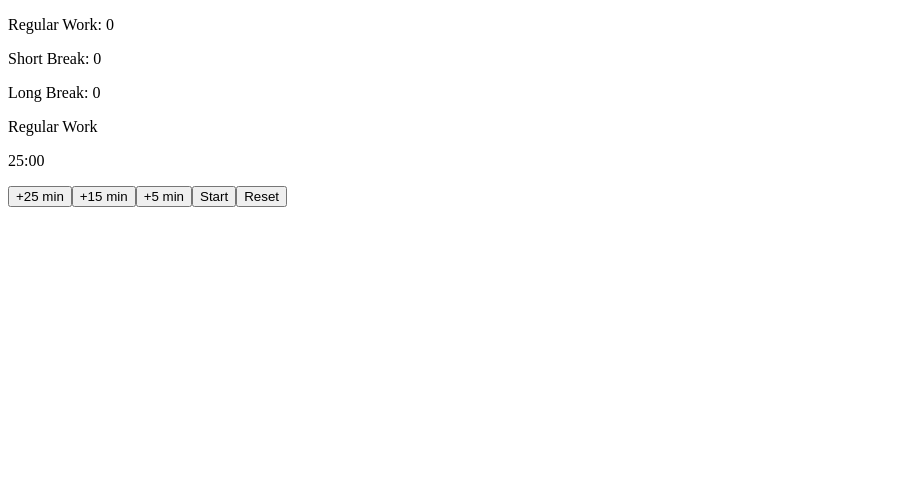
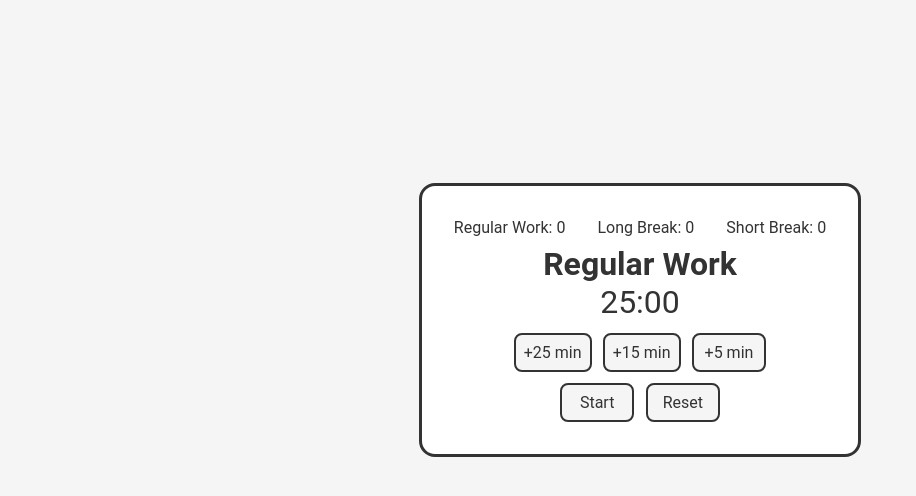
Before and after one commit to theju-bot/pro02_pomodoro_timer, a React (Vite) app: page / in a window 1280 px wide. Shown: the top 496 px of the page, without its empty margins (0-916 px from the left). Built offline with nearby package versions, Linux system fonts and the light colour scheme.

Commit message:
final version 9/2/2025

```diff
--- a/src/App.jsx
+++ b/src/App.jsx
@@ -89,6 +89,7 @@ function App() {
         times15={times15}
         times5={times5}
         resetTimer={resetTimer}
+        isDormant={!pomodoro}
       />
     </>
   );
--- a/src/Button.jsx
+++ b/src/Button.jsx
@@ -1,6 +1,7 @@
 import React from 'react';
+import './index.css';
 
-const Button = ({ time, setMinutes, setSeconds, setWork,setPomodoro  }) => {
+const Button = ({ time, setMinutes, setSeconds, setWork, setPomodoro }) => {
   return (
     <button
       className="timerButton"
--- a/src/Fourm.jsx
+++ b/src/Fourm.jsx
@@ -1,5 +1,6 @@
 import React from 'react';
 import Button from './Button';
+import './index.css';
 
 const Fourm = ({
   minutes,
@@ -13,19 +14,28 @@ const Fourm = ({
   times25,
   times15,
   times5,
-  resetTimer
+  resetTimer,
+  isDormant,
 }) => {
-  const times = [25, 15, 5];
   return (
     <form onSubmit={(e) => e.preventDefault()} className="fourm">
       <div className="logs">
         <p>Regular Work: {String(times25)}</p>
-        <p>Short Break: {String(times15)}</p>
-        <p>Long Break: {String(times5)}</p>
+        <p>Long Break: {String(times15)}</p>
+        <p>Short Break: {String(times5)}</p>
       </div>
+      <div className="timer">
         <p
           className={`title ${
-          minutes === 0 && seconds === 0 ? 'dormat' : 'active'
+            (minutes === 0 ||
+              minutes === 25 ||
+              minutes === 15 ||
+              minutes === 5) &&
+            seconds === 0
+              ? 'begining'
+              : isDormant
+              ? 'dormat'
+              : 'active'
           }`}
         >
           {work === 25
@@ -34,19 +44,49 @@ const Fourm = ({
             ? 'Short Break'
             : 'Long Break'}
         </p>
-      <p className={minutes === 0 && seconds === 0 ? 'dormat' : 'active'}>
+        <p
+          className={
+            (minutes === 0 ||
+              minutes === 25 ||
+              minutes === 15 ||
+              minutes === 5) &&
+            seconds === 0
+              ? 'begining'
+              : isDormant
+              ? 'dormat'
+              : 'active'
+          }
+        >
           {String(minutes).padStart(2, '0')}:{String(seconds).padStart(2, '0')}
         </p>
-      {times.map((time, index) => (
+      </div>
+      <div className="extras">
         <Button
-          time={time}
-          key={index}
+          time={25}
+          key={1}
           setMinutes={setMinutes}
           setSeconds={setSeconds}
           setWork={setWork}
           setPomodoro={setPomodoro}
         />
-      ))}
+        <Button
+          time={15}
+          key={1}
+          setMinutes={setMinutes}
+          setSeconds={setSeconds}
+          setWork={setWork}
+          setPomodoro={setPomodoro}
+        />
+        <Button
+          time={5}
+          key={1}
+          setMinutes={setMinutes}
+          setSeconds={setSeconds}
+          setWork={setWork}
+          setPomodoro={setPomodoro}
+        />
+      </div>
+      <div className="extras">
         <button
           className="startStopButton"
           onClick={() => setPomodoro(!pomodoro)}
@@ -56,6 +96,7 @@ const Fourm = ({
         <button className="resetButton" onClick={resetTimer}>
           Reset
         </button>
+      </div>
     </form>
   );
 };
--- a/src/index.css
+++ b/src/index.css
@@ -1,7 +1,178 @@
-.fourm{}
-.logs{}
-.dormat{}
-.active{}
-.startStopButton{}
-.resetButton{}
-.timerButton{}
+* {
+  margin: 0;
+  padding: 0;
+  box-sizing: border-box;
+}
+:root {
+  --bg-color: #fff;
+  --bg-color2: whitesmoke;
+  --text-color: #333;
+  --timer-color: green;
+  --timer-color2: purple;
+  --acti-color: #000;
+  --acti-color2: purple;
+  --fn-size1: clamp(14px, 3vw, 16px);
+}
+body {
+  min-height: 100vh;
+  background-color: var(--bg-color2);
+  color: var(--text-color);
+  display: flex;
+  justify-content: center;
+  align-items: center;
+  flex-direction: column;
+  gap: var(--fn-size1);
+  font-size: var(--fn-size1);
+  font-family: 'roboto', sans-serif;
+}
+.fourm {
+  margin-bottom: 20vh;
+  background-color: var(--bg-color);
+  border: var(--text-color) solid 3px;
+  padding: 2rem;
+  border-radius: 1rem;
+  max-width: 80vw;
+}
+.logs {
+  display: flex;
+  gap: 2rem;
+  padding-bottom: 0.5rem;
+}
+.timer {
+  display: flex;
+  justify-content: center;
+  align-items: center;
+  flex-direction: column;
+}
+.title {
+  font-size: clamp(2rem, 5vw, 5rem);
+  font-weight: bold;
+}
+.begining {
+  color: var(--text-color);
+  font-size: 2rem;
+}
+.dormat:last-of-type {
+  color: var(--timer-color2);
+  font-size: 2rem;
+}
+.active:last-of-type {
+  color: var(--timer-color);
+  font-size: 2rem;
+}
+.timerButton {
+  max-width: 30%;
+  min-width: 20%;
+  padding: 0.5rem;
+  border-radius: 0.5rem;
+  font-size: var(--fn-size1);
+  border: var(--text-color) solid 2px;
+  background-color: var(--bg-color2);
+  color: var(--text-color);
+  cursor: pointer;
+  transition: all 0.2s ease-in-out;
+  gap: 1rem;
+}
+.timerButton:hover {
+  background-color: var(--text-color);
+  color: var(--bg-color);
+}
+.timerButton:active {
+  background-color: var(--acti-color);
+  color: var(--acti-color2);
+}
+
+.startStopButton,
+.resetButton {
+  max-width: 30%;
+  min-width: 20%;
+  padding: 0.5rem;
+  border-radius: 0.5rem;
+  font-size: var(--fn-size1);
+  border: var(--text-color) solid 2px;
+  background-color: var(--bg-color2);
+  color: var(--text-color);
+  cursor: pointer;
+  transition: all 0.2s ease-in-out;
+}
+.startStopButton:hover,
+.resetButton:hover {
+  background-color: var(--text-color);
+  color: var(--bg-color);
+}
+.startStopButton:active,
+.resetButton:active {
+  background-color: var(--acti-color);
+  color: var(--acti-color2);
+}
+
+.extras {
+  margin-top: 0.7rem;
+  display: flex;
+  gap: 0.7rem;
+  justify-content: center;
+  align-items: center;
+}
+button {
+  font-family: inherit;
+}
+
+@media (prefers-color-scheme: dark) {
+  :root {
+    --bg-color: #000;
+    --bg-color2: #222;
+    --text-color: #aaa;
+    --timer-color: purple;
+    --timer-color2: green;
+    --acti-color: #fff;
+    --acti-color2: green;
+  }
+  body {
+    background-color: var(--bg-color2);
+    color: var(--text-color);
+  }
+  .fourm {
+    background-color: var(--bg-color);
+    border: var(--text-color) solid 3px;
+  }
+  .begining {
+    color: var(--text-color);
+  }
+  .dormat:last-of-type {
+    color: var(--timer-color2);
+  }
+  .active:last-of-type {
+    color: var(--timer-color);
+  }
+  .timerButton {
+    font-size: var(--fn-size1);
+    border: var(--text-color) solid 2px;
+    background-color: var(--bg-color2);
+    color: var(--text-color);
+  }
+  .timerButton:hover {
+    background-color: var(--text-color);
+    color: var(--bg-color);
+  }
+  .timerButton:active {
+    background-color: var(--acti-color);
+    color: var(--acti-color2);
+  }
+  .startStopButton,
+  .resetButton {
+    font-size: var(--fn-size1);
+    border: var(--text-color) solid 2px;
+    background-color: var(--bg-color2);
+    color: var(--text-color);
+  }
+  .startStopButton:hover,
+  .resetButton:hover {
+    background-color: var(--text-color);
+    color: var(--bg-color);
+  }
+  .startStopButton:active,
+  .resetButton:active {
+    background-color: var(--acti-color);
+    color: var(--acti-color2);
+  }
+}
```
Lines whose indentation alone changed are shown as unchanged.
